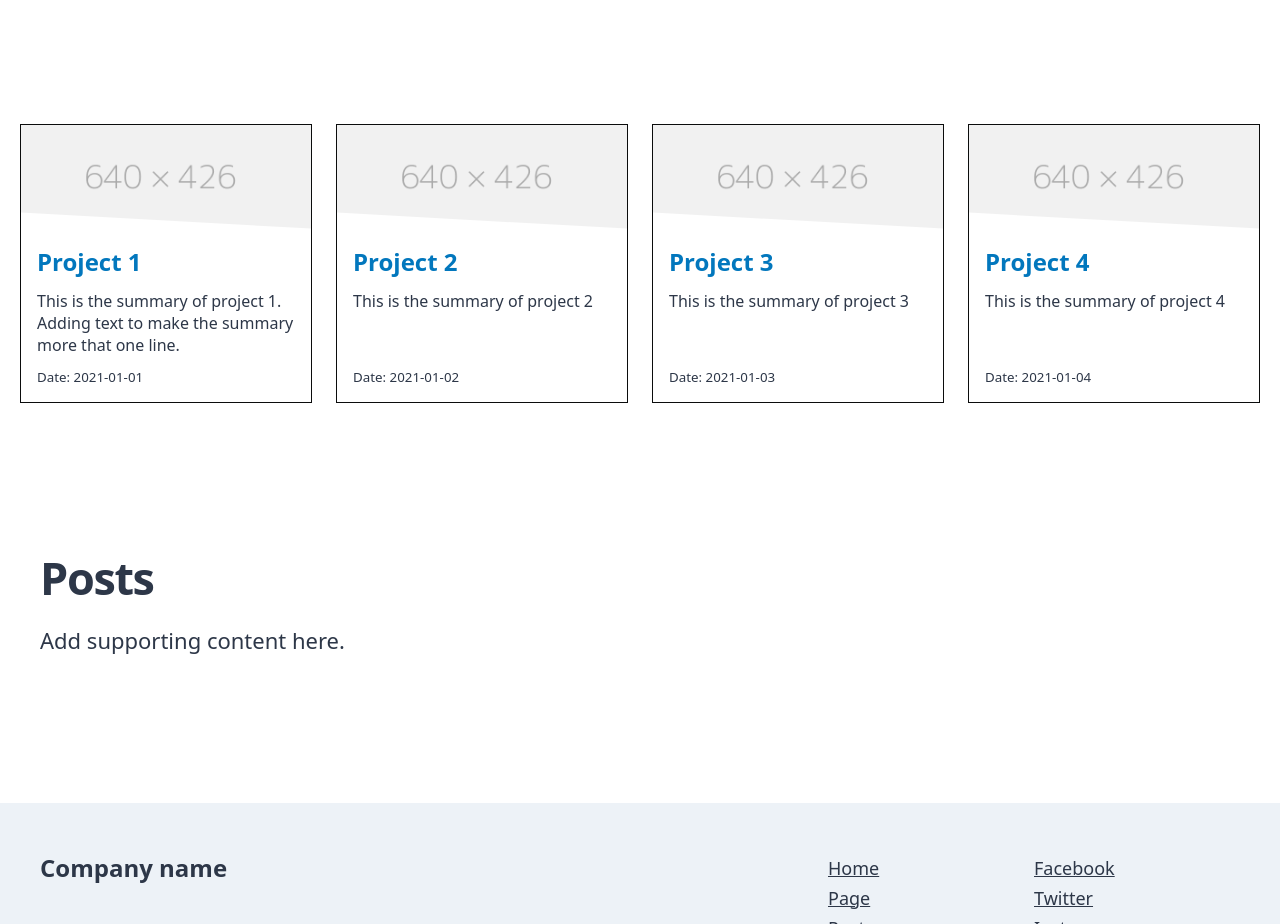
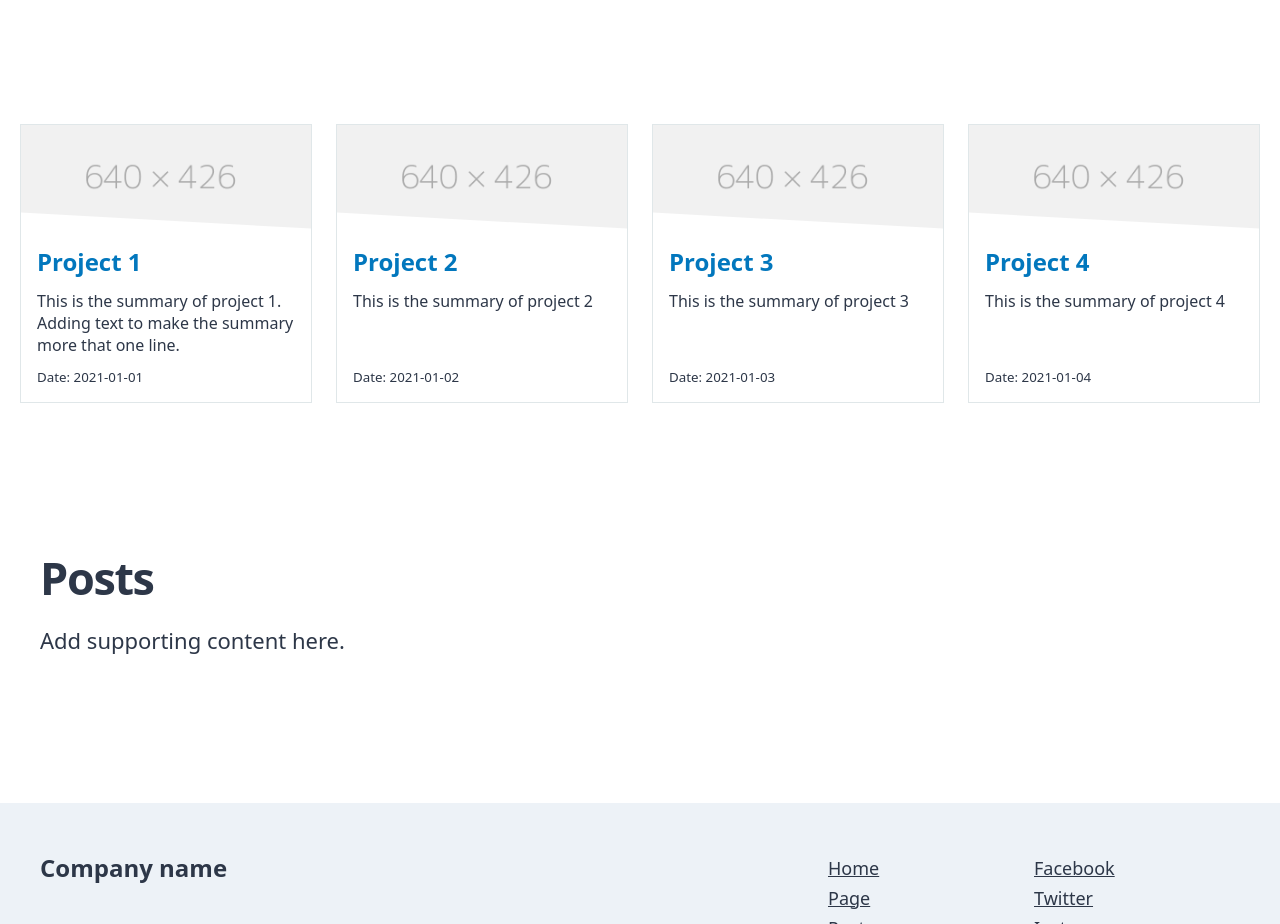
Before and after one commit to ahart14/template, an Eleventy site: page src/index.md in a window 1280 px wide. Shown: the part 940-1864 px from the top of the page. Built offline with nearby package versions, Linux system fonts and the light colour scheme; Eleventy itself is replaced by a stand-in of ours; files that its build step writes are made by us from their sources.

Commit message:
changing hover state

```diff
--- a/src/sass/_card.scss
+++ b/src/sass/_card.scss
@@ -20,7 +20,7 @@
 }
 
 .card {
-  border: 1px solid #0b0c0c;
+  border: 1px solid #e0e7e9;
   display: flex;
   flex-direction: column;
   position: relative;
@@ -67,7 +67,7 @@
 }
 
 .card:focus-within, .card:hover {
-  box-shadow: 0 0 0 0.25rem;
+  box-shadow: 0 0 0 0.25rem #e0e7e9;
 }
 
 .card:focus-within a:focus {
```
